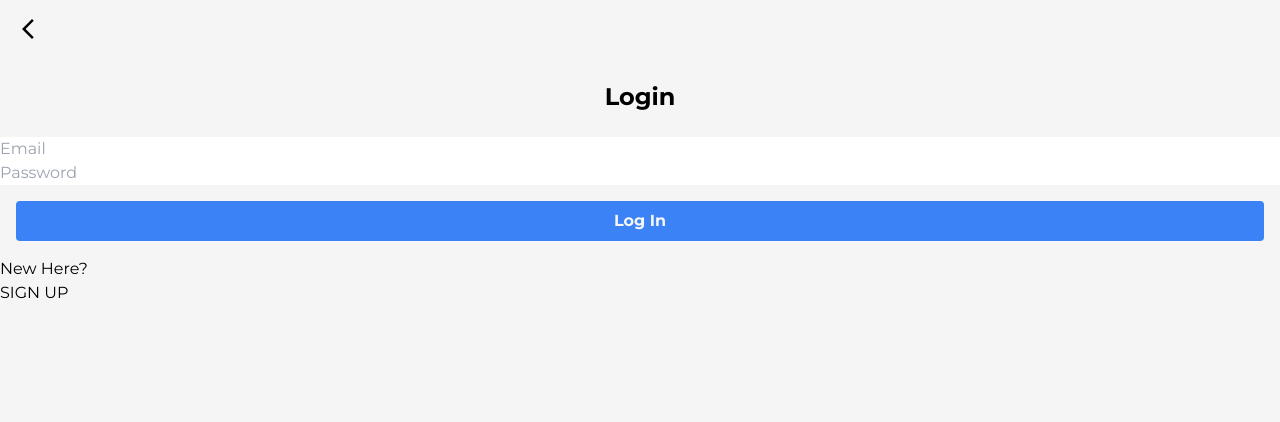
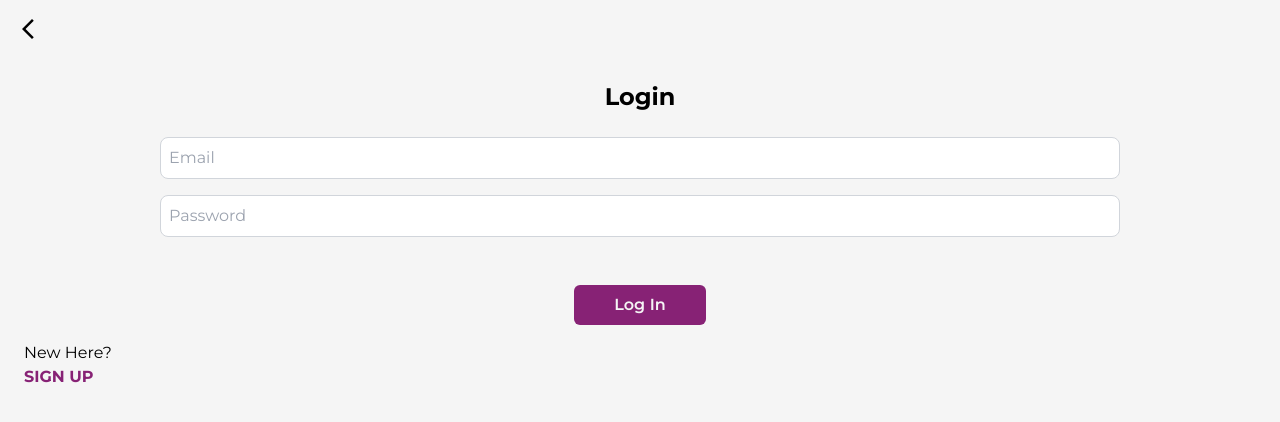
Before and after one commit to tiffmc1/quoted, a Next.js app: page /login in a window 1280 px wide. Shown: the top 422 px of the page. Built offline with nearby package versions, Linux system fonts and the light colour scheme; no server answers.

Commit message:
AUTH COMPONENTS: imported globals.css and replaced duplicate styles for forms

```diff
--- a/src/components/Auth/Login.jsx
+++ b/src/components/Auth/Login.jsx
@@ -1,4 +1,5 @@
 "use client";
+import "../../app/globals.css";
 import { useState } from "react";
 import Link from "next/link";
 import { useRouter } from "next/navigation";
@@ -27,13 +28,14 @@ export default function Login() {
 
 	return (
 		<>
-			<form onSubmit={handleSubmit} className="flex flex-col">
+			<form onSubmit={handleSubmit} className="form-container">
 				<input
 					required
 					name="email"
 					placeholder="Email"
 					type="email"
 					onChange={(e) => setEmail(e.target.value)}
+					className="form-input"
 				/>
 				<input
 					required
@@ -41,19 +43,19 @@ export default function Login() {
 					placeholder="Password"
 					type="password"
 					onChange={(e) => setPassword(e.target.value)}
+					className="form-input"
 				/>
 				{errorMessage && <div>{errorMessage}</div>}
-				<button
-					type="submit"
-					className="bg-blue-500 hover:bg-blue-700 text-white font-bold py-2 px-4 rounded m-4"
-				>
-					Log In
-				</button>
+				<button>Log In</button>
 			</form>
 
-			<div>New Here?</div>
-			<div>
-				<Link href="/signup">SIGN UP</Link>
+			<div className="pt-4 ml-6">
+				<div>New Here?</div>
+				<div>
+					<Link href="/signup" className="text-warm_purple font-bold">
+						SIGN UP
+					</Link>
+				</div>
 			</div>
 		</>
 	);
--- a/src/components/Auth/SignUp.jsx
+++ b/src/components/Auth/SignUp.jsx
@@ -1,4 +1,5 @@
 "use client";
+import "../../app/globals.css";
 import { useState } from "react";
 import Link from "next/link";
 import { useRouter } from "next/navigation";
@@ -25,13 +26,14 @@ export default function SignUp() {
 
 	return (
 		<>
-			<form onSubmit={handleSubmit}>
+			<form onSubmit={handleSubmit} className="form-container">
 				<input
 					required
 					name="name"
 					placeholder="User/Author Name For Profile"
 					type="text"
 					onChange={(e) => setAuthorName(e.target.value)}
+					className="form-input"
 				/>
 				<input
 					required
@@ -39,6 +41,7 @@ export default function SignUp() {
 					placeholder="Email"
 					type="email"
 					onChange={(e) => setEmail(e.target.value)}
+					className="form-input"
 				/>
 				<input
 					required
@@ -46,18 +49,18 @@ export default function SignUp() {
 					placeholder="Password"
 					type="password"
 					onChange={(e) => setPassword(e.target.value)}
+					className="form-input"
 				/>
-				<button
-					type="submit"
-					className="bg-blue-500 hover:bg-blue-700 text-white font-bold py-2 px-4 rounded m-4"
-				>
-					Sign Up
-				</button>
+				<button>Sign Up</button>
 			</form>
 
-			<div>Already A Member?</div>
-			<div>
-				<Link href="/login">LOG IN</Link>
+			<div className="pt-4 ml-6">
+				<div>Already A Member?</div>
+				<div>
+					<Link href="/login" className="text-warm_purple font-bold">
+						LOG IN
+					</Link>
+				</div>
 			</div>
 		</>
 	);
```
